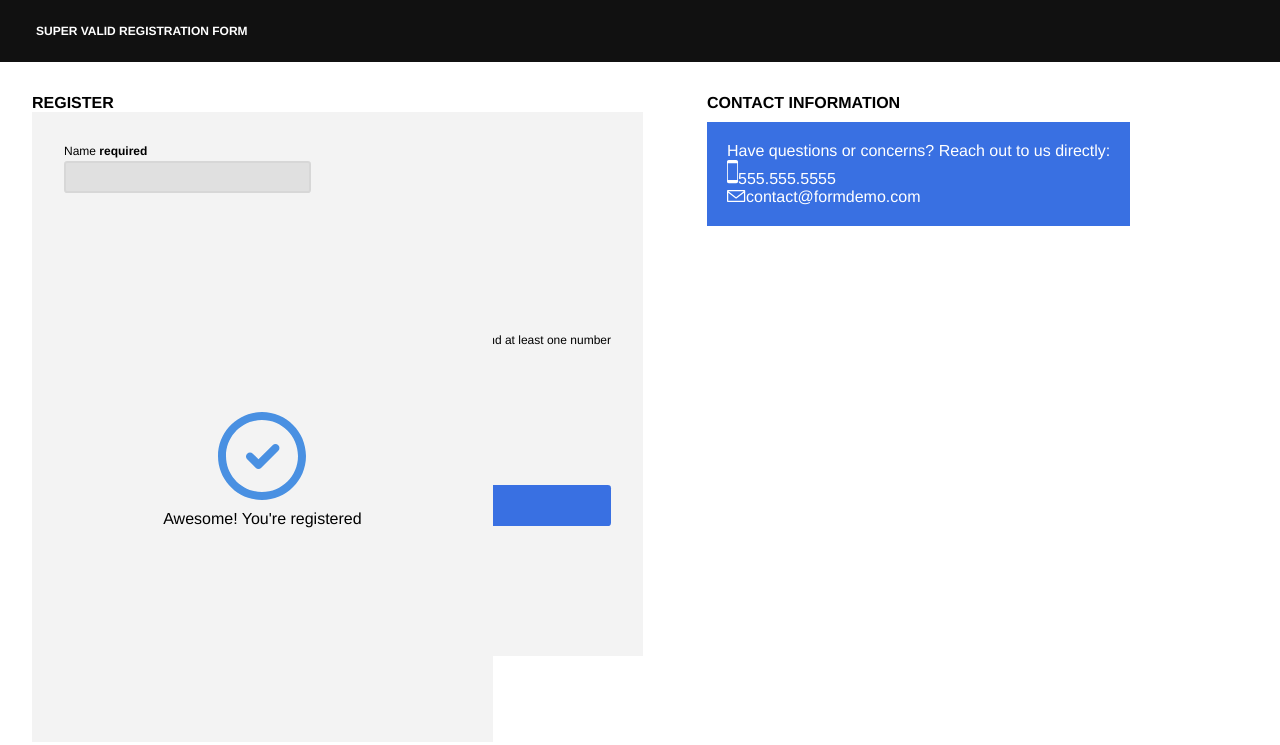
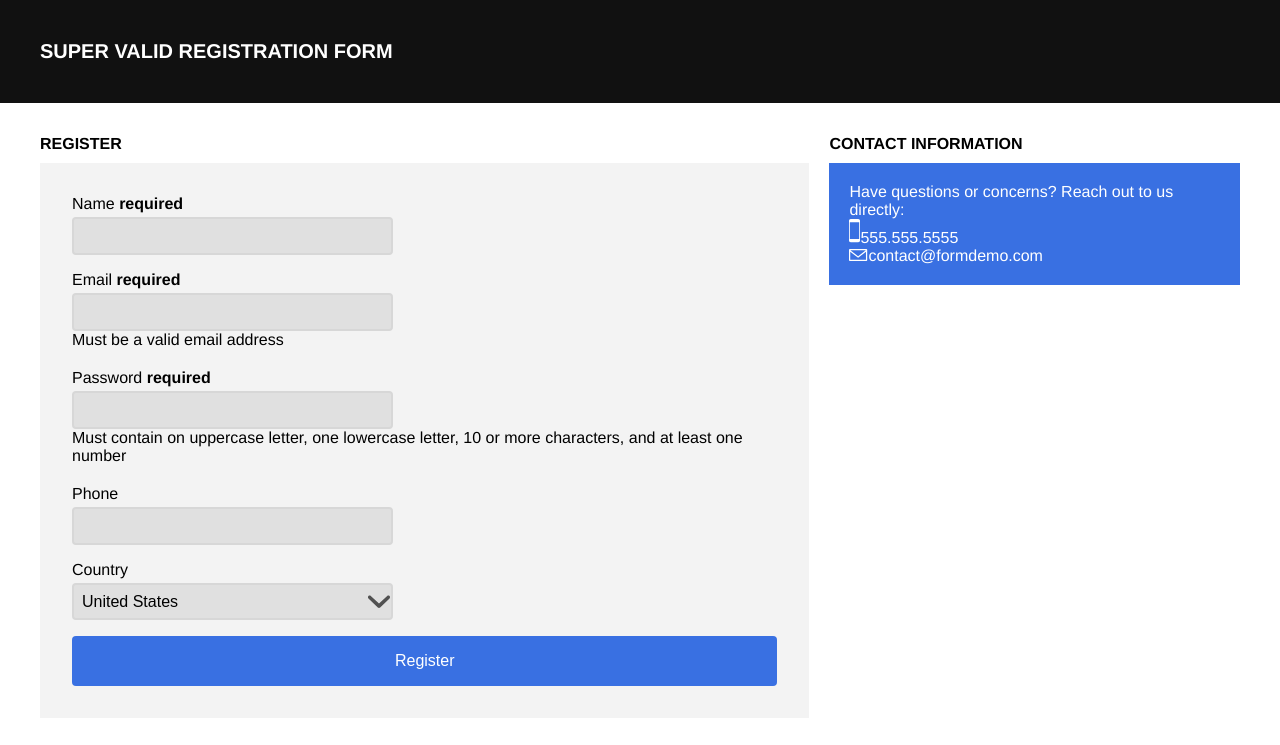
Before and after one commit to JATaber/ResponsiveForms, a website: page index.html in a window 1280 px wide. Drawn offline with Linux system fonts and the light colour scheme.

Commit message:
more styling 90% complete

```diff
--- a/scss/layout/_body.scss
+++ b/scss/layout/_body.scss
@@ -4,23 +4,26 @@
 
 .alert{
   position: absolute;
-  opacity: 1;
+  opacity: 0;
   display: flex;
   flex-direction: column;
-  bottom: 3.6em;
   background-color: $form-bg;
-  margin-left: 2em;
-  margin-right: 2em;
-  height: 34em;
-  //border: 1px solid red;
-  max-width: 300px;
+  height: 28em;
+  bottom: 9.7rem;
+  max-width: 100%;
   padding-left: 4.5em;
   padding-right: 4.5em;
 
   @include mq(tablet){
-    padding-left: 8.2em;
-    padding-right: 8.2em;
-    max-width: 500px;
+    top: 9rem;
+    height: 36em;
+    width: 320px;
+  }
+
+  @include mq(desktop){
+    height: 33em;
+    top: 10.5rem;
+    width: 750px;
   }
 
   img{
@@ -59,35 +62,45 @@ h1{
   padding-top: 2em;
   padding-bottom: 2em;
   font-size: 12px;
+  margin-left: auto;
   margin-right: auto;
-  margin-left: 3em;
-  max-width: 400px;
+  max-width: 300px;
+
+  @include mq(tablet){
+    font-size: 16px;
+    max-width: 600px;
+  }
+
+  @include mq(desktop){
+    font-size: 20px;
+    max-width: 1200px;
+  }
 }
 
 
 
 h2{
-  font-size: 16px;
-  margin-left: 2em;
+  font-size: 12px;
   padding-top: 2em;
+  padding-bottom: 10px;
+
+  @include mq(tablet){
+    font-size: 16px;
+  }
 }
 
 form{
   display: flex;
   flex-direction: column;
-  margin-left: 2em;
-  margin-right: 2em;
-  max-width: 300px;
+  max-width: 100%;
   background-color: $form-bg;
   padding: 2em;
   position: relative;
-  height: 34em;
   float: left;
   margin-bottom: 20px;
 
   @include mq(tablet){
-    max-width: 500px;
-    float: left;
+    max-width: 600px;
   }
 
   @include mq(desktop){
@@ -101,14 +114,26 @@ form{
   margin-bottom: 1em;
   display: flex;
   flex-direction: column;
+
+  @include mq(tablet){
+    font-size: 16px;
+  }
 }
 
 section{
   display: flex;
   flex-direction: column;
+  max-width: 300px;
+  margin-left: auto;
+  margin-right: auto;
 
   @include mq(tablet){
-    flex-direction: inherit;
+    flex-direction: row;
+    max-width: 600px;
+  }
+
+  @include mq(desktop){
+    max-width: 1200px;
   }
 }
 
@@ -119,6 +144,11 @@ input{
   border: 2px solid $input-bg;
   padding: .5em;
   border-radius: .25em;
+  font-size: 12px;
+
+  @include mq(tablet){
+    font-size: 16px;
+  }
 
   @include mq(desktop){
     max-width: calc(50% - 2em);
@@ -149,6 +179,10 @@ button{
   background-color: $button-color;
   border-radius: .25em;
   color: #fff;
+
+  @include mq(tablet){
+    font-size: 16px;
+  }
 }
 
 select{
@@ -160,24 +194,17 @@ select{
 
 .directory{
   display: block;
-  float: left;
-  max-width: 300px;
+  //float: left;
+  max-width: 100%;
   margin-bottom: 2em;
 
   @include mq(tablet){
-    max-width: 500px;
-  }
-
-  h2{
-    padding-bottom: 10px;
+    margin-left: 20px;
   }
 }
 
 .dirInfo{
-  display: block;
   background-color: $button-color;
-  margin-left: 2em;
-  margin-right: 2em;
   color: white;
   padding: 20px;
 }
```
Also changed, not shown: css/main.css.
